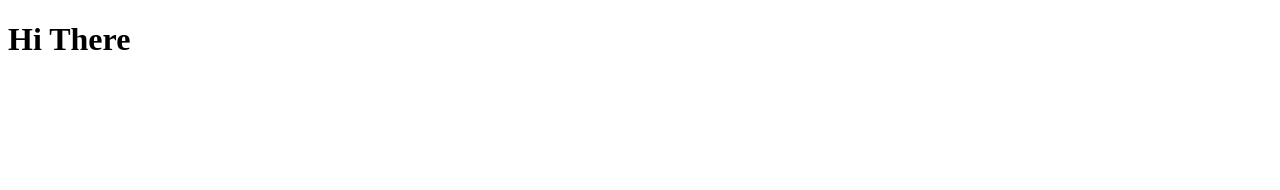
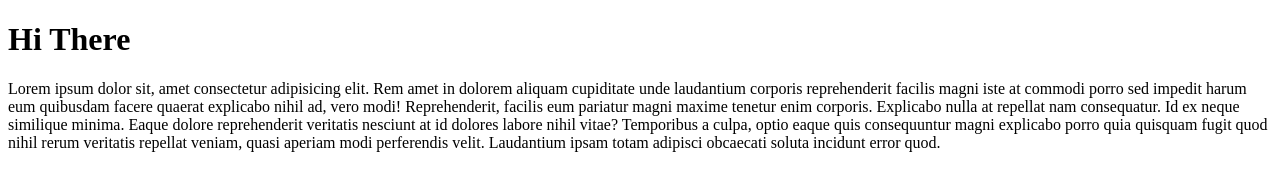
Before and after one commit to ashmollik/demo, a plain HTML site: page index.html in a window 1280 px wide. Drawn offline with Linux system fonts and the light colour scheme.

Commit message:
added paragraph to index.html

```diff
--- a/index.html
+++ b/index.html
@@ -7,5 +7,6 @@
 </head>
 <body>
     <h1> Hi There </h1>
+    <p>Lorem ipsum dolor sit, amet consectetur adipisicing elit. Rem amet in dolorem aliquam cupiditate unde laudantium corporis reprehenderit facilis magni iste at commodi porro sed impedit harum eum quibusdam facere quaerat explicabo nihil ad, vero modi! Reprehenderit, facilis eum pariatur magni maxime tenetur enim corporis. Explicabo nulla at repellat nam consequatur. Id ex neque similique minima. Eaque dolore reprehenderit veritatis nesciunt at id dolores labore nihil vitae? Temporibus a culpa, optio eaque quis consequuntur magni explicabo porro quia quisquam fugit quod nihil rerum veritatis repellat veniam, quasi aperiam modi perferendis velit. Laudantium ipsam totam adipisci obcaecati soluta incidunt error quod.</p>
 </body>
 </html>
```
